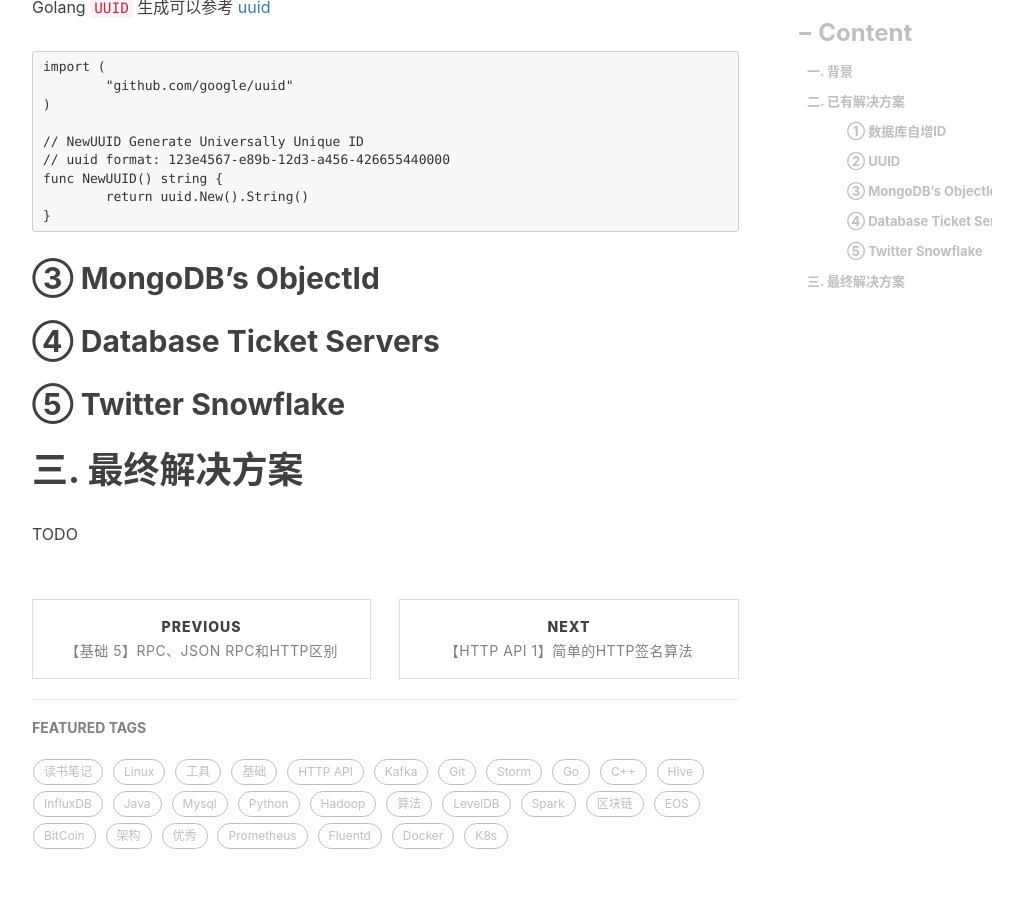
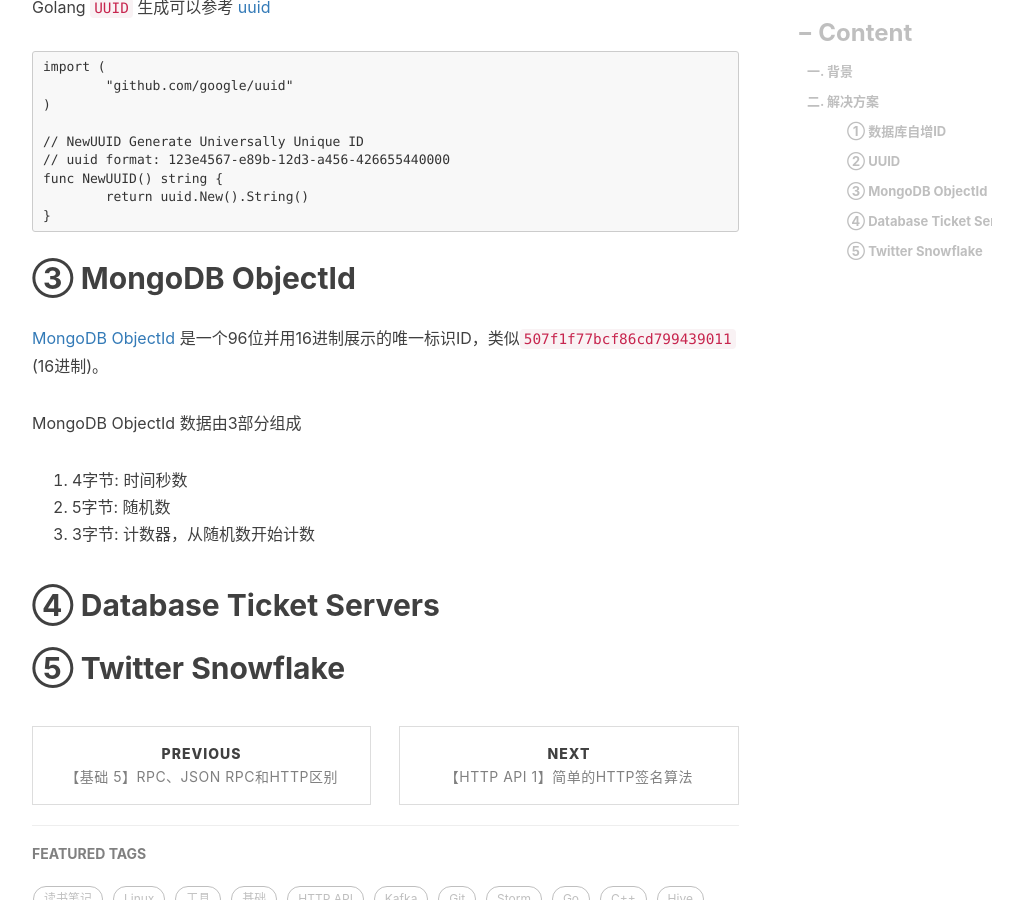
Before and after one commit to engru/chenguolin.github.io, a Jekyll site: the page built from _posts/2017-07-09-【基础-6】分布式唯一ID生成算法.md, in a window 1280 px wide and 900 px high, scrolled down 1674 px. Shown: the whole window, without its empty margins (233-1256 px from the left). Built offline with Jekyll 4.4.1, drawn with Linux system fonts in a browser that asks for light colours; nearby versions of some CDN libraries; comment, search, counter and statistics services are not loaded.

Commit message:
Update 2017-07-09-【基础-6】分布式唯一ID生成算法.md

````diff
--- a/_posts/2017-07-09-【基础-6】分布式唯一ID生成算法.md
+++ b/_posts/2017-07-09-【基础-6】分布式唯一ID生成算法.md
@@ -11,7 +11,7 @@ tags:          #标签
 
 因此，我们需要一些算法用于生成唯一ID。生成唯一ID的方法有很多，适应不同的场景、需求以及性能要求。有些比较复杂的系统会有多个ID生成的策略，下面就介绍一些常见的唯一ID生成算法。
 
-# 二. 已有解决方案
+# 二. 解决方案
 ## ① 数据库自增ID
 `数据库自增ID` 是最常见的分布式唯一ID生成解决方案，适用于业务数据量比较小，只需要单表就能够满足数据存储需求。部署在分布式系统上的业务，读写都在同一个数据库表，就可以通过数据库自增ID来唯一标识一条数据。
 
@@ -50,11 +50,15 @@ func NewUUID() string {
 }
 ```
 
-## ③ MongoDB’s ObjectId
+## ③ MongoDB ObjectId
+[MongoDB ObjectId](https://docs.mongodb.com/manual/reference/method/ObjectId/) 是一个96位并用16进制展示的唯一标识ID，类似`507f1f77bcf86cd799439011` (16进制)。
+
+MongoDB ObjectId 数据由3部分组成
+
+1. 4字节: 时间秒数
+2. 5字节: 随机数
+3. 3字节: 计数器，从随机数开始计数
 
 ## ④ Database Ticket Servers
 
 ## ⑤ Twitter Snowflake
-
-# 三. 最终解决方案
-TODO
````
